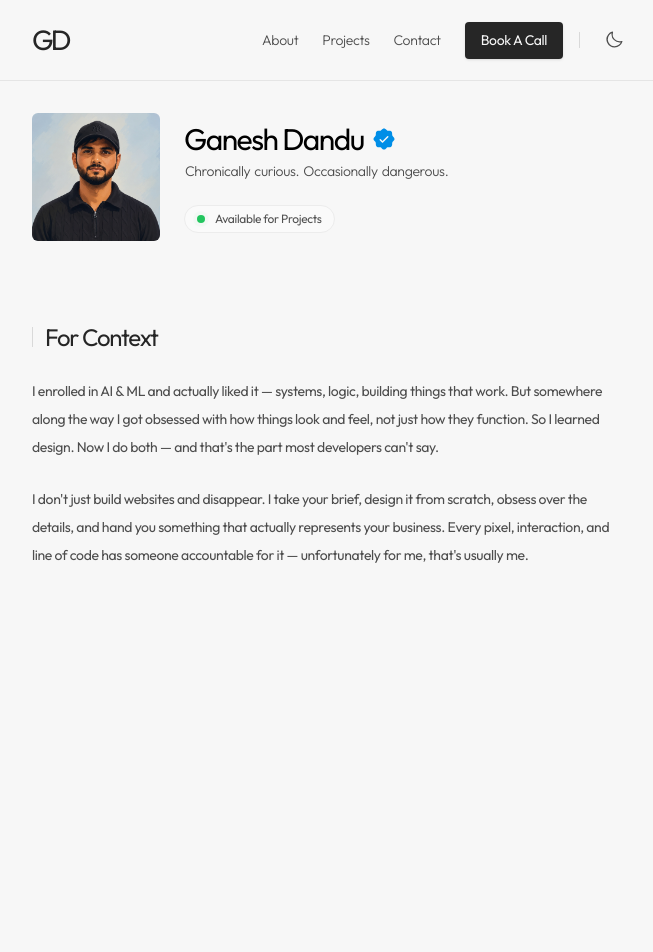
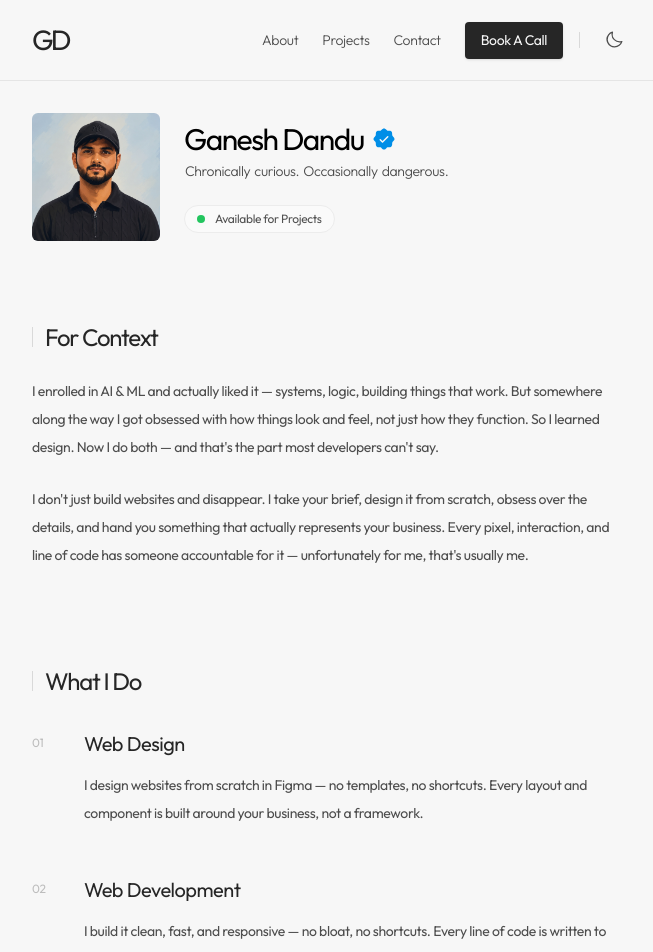
Before and after one commit to ganeshxdandu/portfolio, a React (Vite) app: page / in a window 1280 px wide. Shown: the top 952 px of the page, without its empty margins (308-961 px from the left). Before the commit the page ends 800 px from the top, so only its background shows below. Built offline with nearby package versions, Linux system fonts and the light colour scheme.

Commit message:
Add Services Section

```diff
--- a/src/App.jsx
+++ b/src/App.jsx
@@ -1,6 +1,7 @@
 import About from "./components/About";
 import Hero from "./components/Hero";
 import Navbar from "./components/Navbar";
+import Services from "./components/Services";
 
 const App = () => {
     return (
@@ -8,6 +9,7 @@ const App = () => {
             <Navbar />
             <Hero />
             <About />
+            <Services />
         </>
     );
 };
--- /dev/null
+++ b/src/components/Services.jsx
@@ -0,0 +1,136 @@
+import { motion } from "motion/react";
+
+const services = [
+    {
+        number: "01",
+        title: "Web Design",
+        description:
+            "I design websites from scratch in Figma — no templates, no shortcuts. Every layout and component is built around your business, not a framework.",
+    },
+    {
+        number: "02",
+        title: "Web Development",
+        description:
+            "I build it clean, fast, and responsive — no bloat, no shortcuts. Every line of code is written to match the design exactly.",
+    },
+];
+
+const Services = () => {
+    return (
+        <section className="w-full">
+            <div className="max-w-150 mx-auto py-12 px-5 lg:px-0">
+                {/* Heading */}
+
+                <motion.div
+                    initial={{
+                        opacity: 0,
+                        x: -10,
+                    }}
+                    whileInView={{
+                        opacity: 1,
+                        x: 0,
+                    }}
+                    viewport={{
+                        once: true,
+                    }}
+                    transition={{
+                        duration: 0.5,
+                    }}
+                    className="flex items-center gap-3 mb-8"
+                >
+                    <div className="h-5 w-px bg-[#D9D9D9]" />
+
+                    <h2
+                        className="
+        text-2xl
+        tracking-tighter
+        text-[#262626]
+        "
+                    >
+                        What I Do
+                    </h2>
+                </motion.div>
+
+                {/* Services */}
+
+                <div className="space-y-12">
+                    {services.map((service, index) => (
+                        <motion.div
+                            key={service.title}
+                            initial={{
+                                opacity: 0,
+                                y: 20,
+                            }}
+                            whileInView={{
+                                opacity: 1,
+                                y: 0,
+                            }}
+                            viewport={{
+                                once: true,
+                            }}
+                            transition={{
+                                duration: 0.6,
+                                delay: index * 0.1,
+                                ease: [0.22, 1, 0.36, 1],
+                            }}
+                            className="
+                            grid
+                            grid-cols-[36px_1fr]
+                            gap-x-4
+                            "
+                        >
+                            {/* Number */}
+
+                            <span
+                                className="
+                                text-[12px]
+                                text-[#BDBDBD]
+                                tracking-tight
+                                pt-[5px]
+                                "
+                            >
+                                {service.number}
+                            </span>
+
+                            {/* Content */}
+
+                            <div>
+                                <motion.h3
+                                    whileHover={{
+                                        opacity: 0.75,
+                                    }}
+                                    transition={{
+                                        duration: 0.2,
+                                    }}
+                                    className="
+                                    text-[18px]
+                                    sm:text-[20px]
+                                    tracking-tight
+                                    text-[#262626]
+                                    mb-3
+                                    "
+                                >
+                                    {service.title}
+                                </motion.h3>
+
+                                <p
+                                    className="
+                                    text-[14px]
+                                    text-[#4D4D4D]
+                                    leading-7
+                                    tracking-tight
+                                    max-w-[60ch]
+                                    "
+                                >
+                                    {service.description}
+                                </p>
+                            </div>
+                        </motion.div>
+                    ))}
+                </div>
+            </div>
+        </section>
+    );
+};
+
+export default Services;
```
